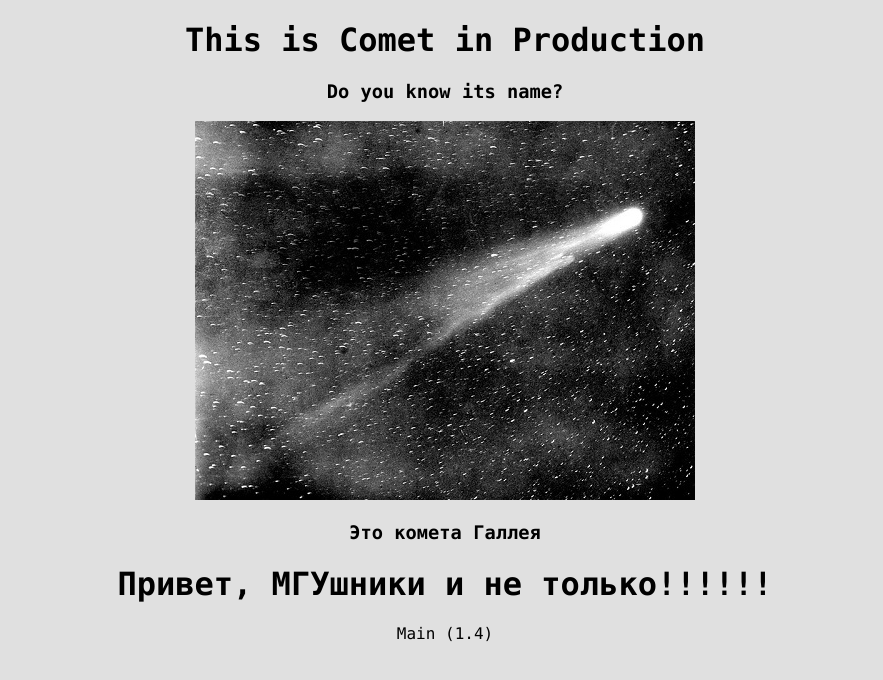
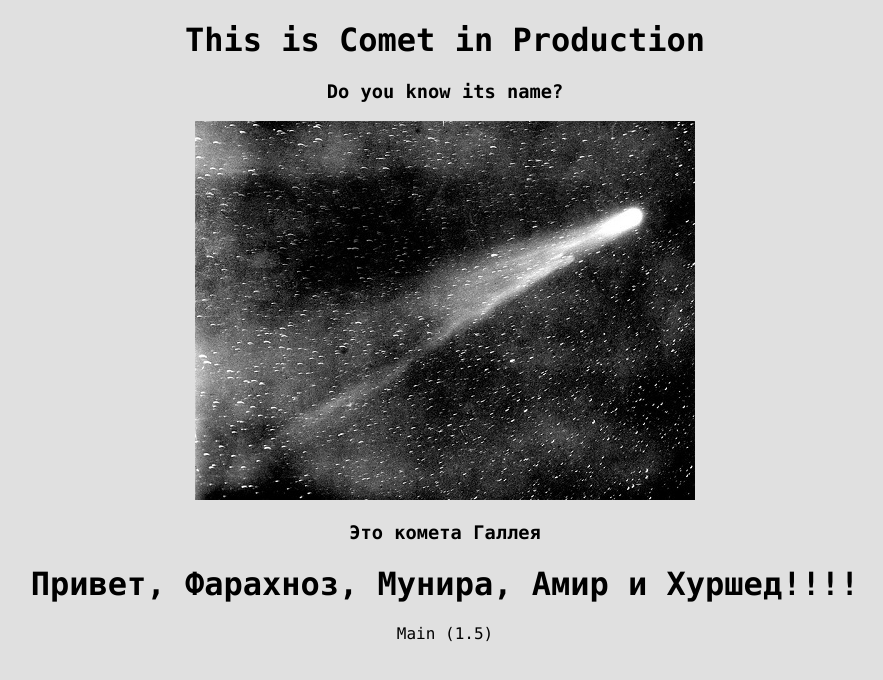
Before and after one commit to temurp/cometa.page, a plain HTML site: page index.html in a window 1280 px wide. Shown: the whole page, without its empty margins (195-1078 px from the left). Drawn offline with Linux system fonts and the light colour scheme.

Commit message:
added names,changed version

```diff
--- a/index.html
+++ b/index.html
@@ -25,9 +25,9 @@ text-align: center;
     <img src="pic.jpeg" alt="Cometa">
   </p>
    <h3 class="p1">Это комета Галлея</h3>
-   <h1 class="p1">Привет, МГУшники и не только!!!!!!</h1>
+   <h1 class="p1">Привет, Фарахноз, Мунира, Амир и Хуршед!!!!</h1>
 
-<p class="p1">Main (1.4)</p>
+<p class="p1">Main (1.5)</p>
 
   <!-- <script src="scripts.js"></script> -->
 </body>
```
